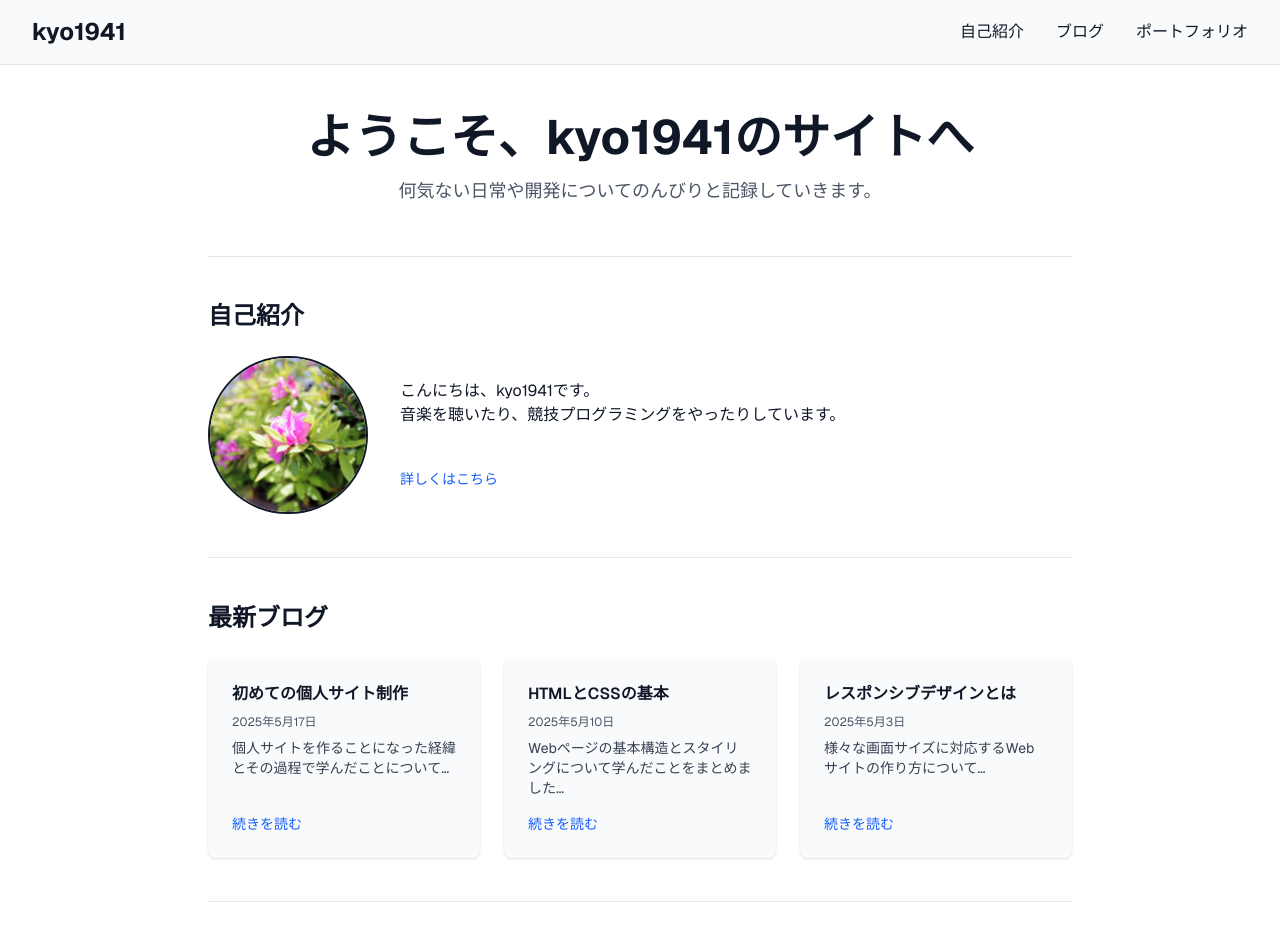
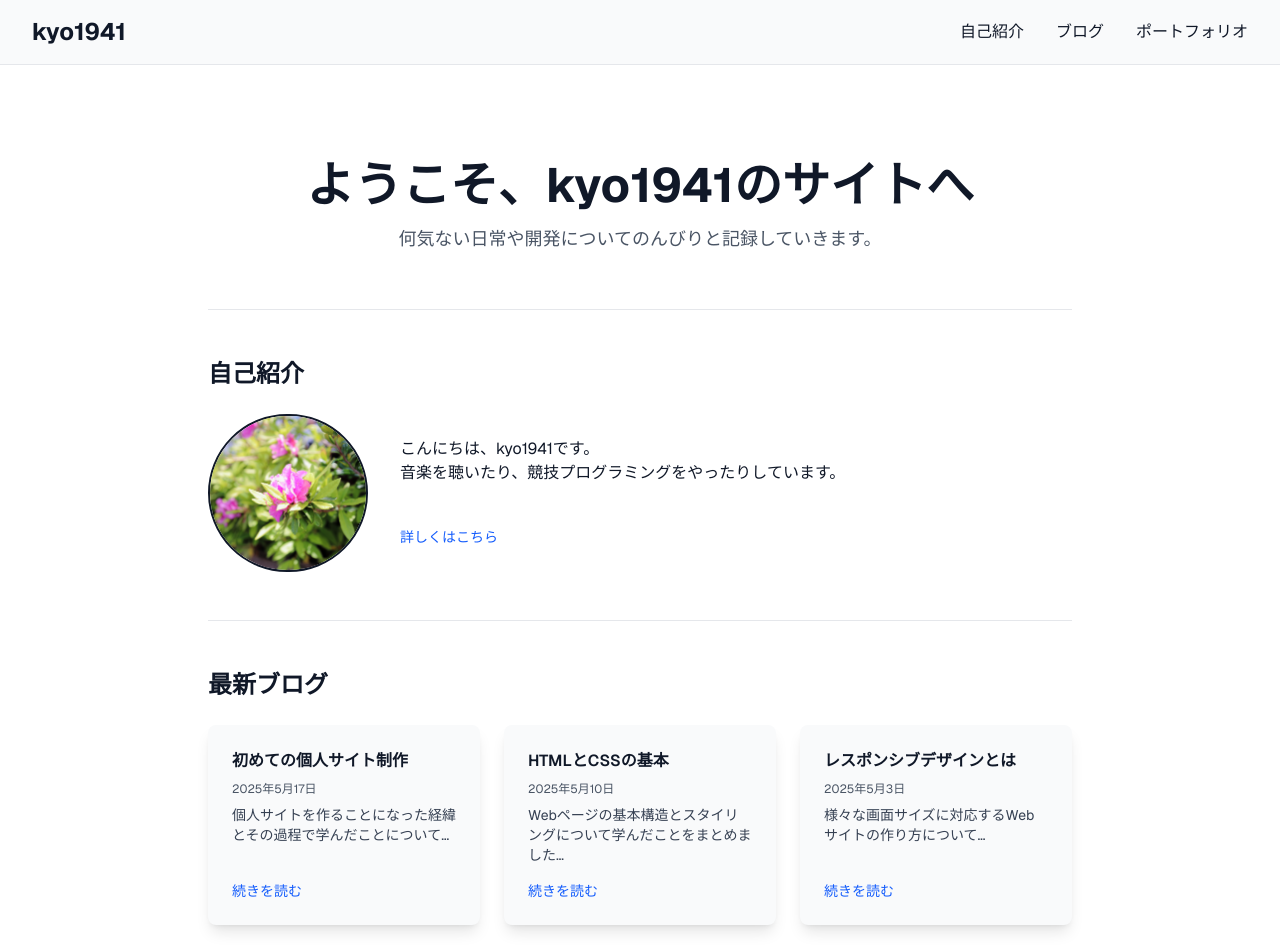
Before and after one commit to kyo1941/my-page, a Next.js app: page / in a window 1280 px wide. Shown: the top 952 px of the page. Built offline with nearby package versions, Linux system fonts and the light colour scheme.

Commit message:
refactor: パディング値を調整

```diff
--- a/src/app/components/BlogListSection.tsx
+++ b/src/app/components/BlogListSection.tsx
@@ -5,7 +5,7 @@ export default function BlogListSection() {
   const blogs = getBlogs().slice(0, 3);
 
   return (
-    <section className="border-b border-gray-200 pb-[5%] pt-[5%]">
+    <section className="border-b border-gray-200 py-12">
       <h3 className="text-2xl font-bold mb-6 text-gray-900">最新ブログ</h3>
       <div className="grid grid-cols-1 md:grid-cols-3 gap-6">
         {blogs.length === 0 ? (
@@ -14,7 +14,7 @@ export default function BlogListSection() {
           </div>
         ) : (
           blogs.map((blog) => (
-            <div className="bg-gray-50 p-6 rounded-lg shadow-sm flex flex-col h-full" key={blog.id}>
+            <div className="bg-gray-50 p-6 rounded-lg shadow-lg flex flex-col h-full" key={blog.id}>
               <h4 className="font-semibold mb-2 text-gray-900">{blog.title}</h4>
               <p className="text-xs text-gray-600 mb-2">{blog.date}</p>
               <p className="text-sm mb-4 text-gray-700 flex-grow">{blog.description}</p>
--- a/src/app/components/ProfileSection.tsx
+++ b/src/app/components/ProfileSection.tsx
@@ -3,7 +3,7 @@ import Image from 'next/image';
 
 export default function ProfileSection() {
   return (
-    <section className="border-b border-gray-200 pb-[5%] pt-[5%]">
+    <section className="border-b border-gray-200 py-12">
       <h3 className="text-2xl font-bold mb-6 text-gray-900">自己紹介</h3>
       <div className="flex flex-col gap-8 sm:flex-row sm:items-center">
         <Image
--- a/src/app/components/WelcomeSection.tsx
+++ b/src/app/components/WelcomeSection.tsx
@@ -1,6 +1,6 @@
 export default function WelcomeSection() {
     return (
-        <section className="border-b border-gray-200 pb-[5%] text-center">
+        <section className="border-b border-gray-200 py-12 text-center">
           <h2 className="text-4xl sm:text-5xl font-bold mb-4 text-gray-900">ようこそ、kyo1941のサイトへ</h2>
           <p className="text-gray-600 text-lg mb-2">何気ない日常や開発についてのんびりと記録していきます。</p>
         </section>
```
